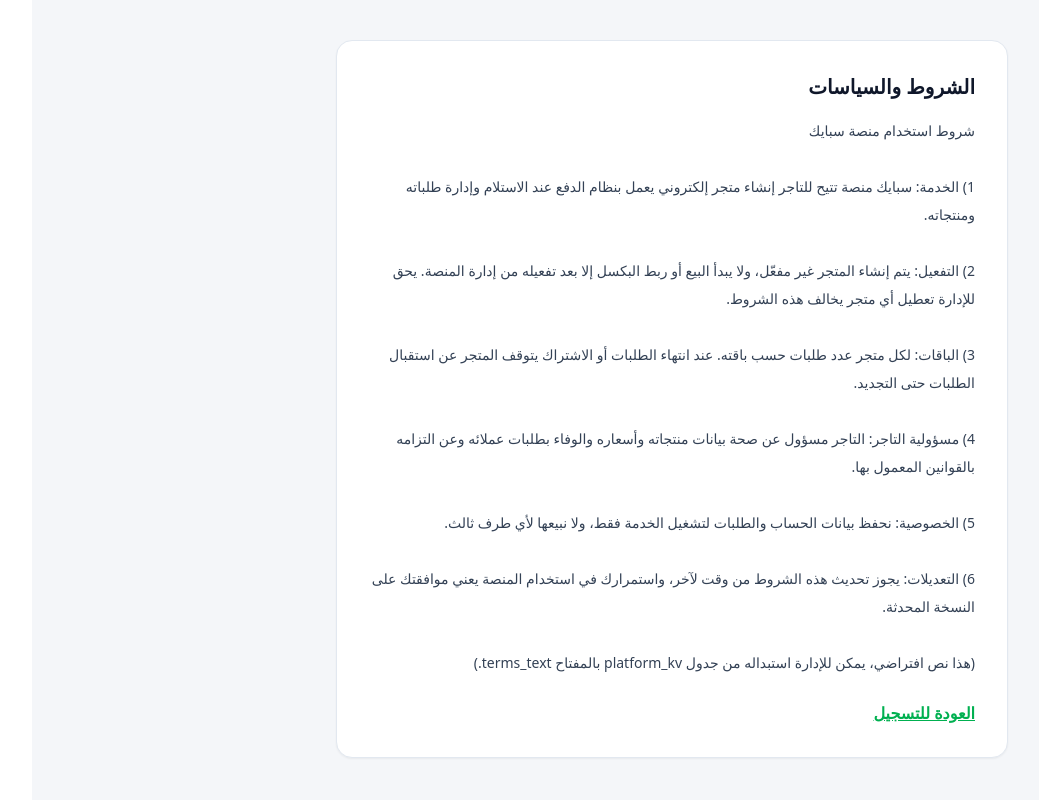
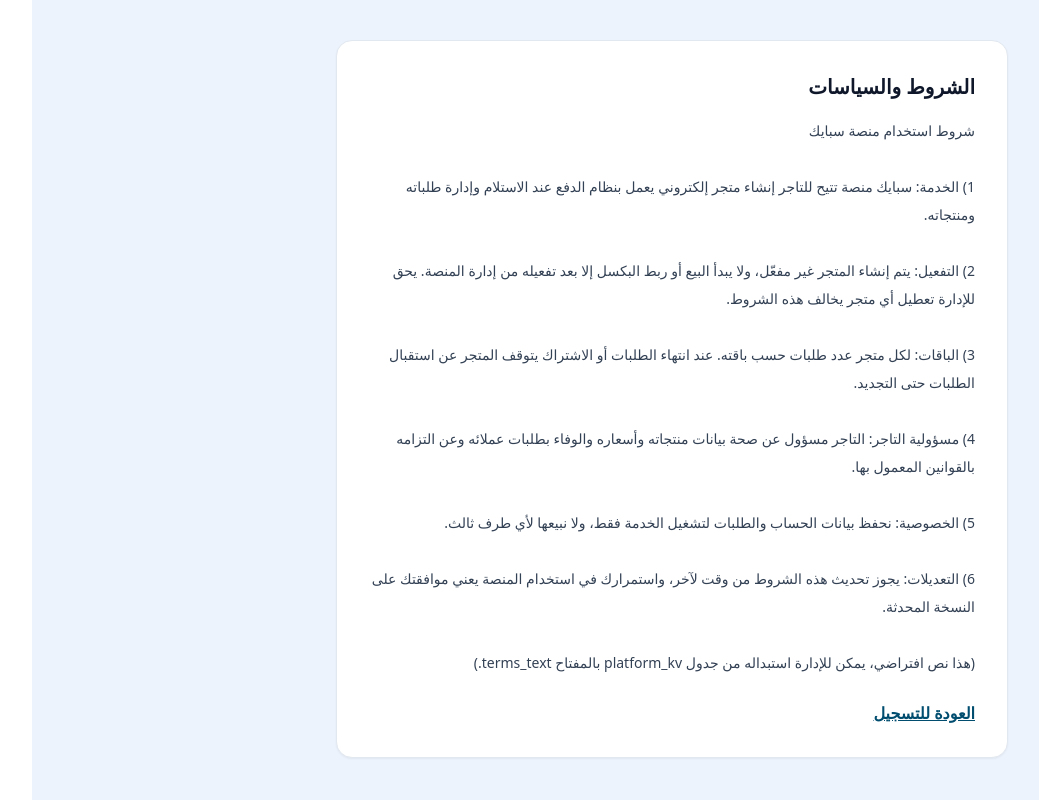
Before and after one commit to hassangaballah374-tech/fast-order-page, a Next.js app: page /terms in a window 1280 px wide. Shown: the whole page, without its empty margins (100-1139 px from the left). Built offline with nearby package versions, Linux system fonts and the light colour scheme; no server answers.

Commit message:
Update page.js

```diff
--- a/app/terms/page.js
+++ b/app/terms/page.js
@@ -28,11 +28,11 @@ export default async function TermsPage() {
     if (data?.value && data.value.trim()) text = data.value;
   } catch { /* نستخدم النص الافتراضي */ }
   return (
-    <div dir="rtl" className="min-h-screen bg-[#F4F6F9] font-sans px-4 py-10">
+    <div dir="rtl" className="min-h-screen bg-[#ECF3FD] font-sans px-4 py-10">
       <div className="max-w-2xl mx-auto bg-white rounded-2xl border border-slate-200 shadow-sm p-6 sm:p-8">
         <h1 className="text-xl font-black mb-4 text-slate-900">الشروط والسياسات</h1>
         <div className="text-sm leading-7 text-slate-700 whitespace-pre-line">{text}</div>
-        <div className="mt-6"><Link href="/register" className="text-[#00B050] font-black underline">العودة للتسجيل</Link></div>
+        <div className="mt-6"><Link href="/register" className="text-[#014D6F] font-black underline">العودة للتسجيل</Link></div>
       </div>
     </div>
   );
```
